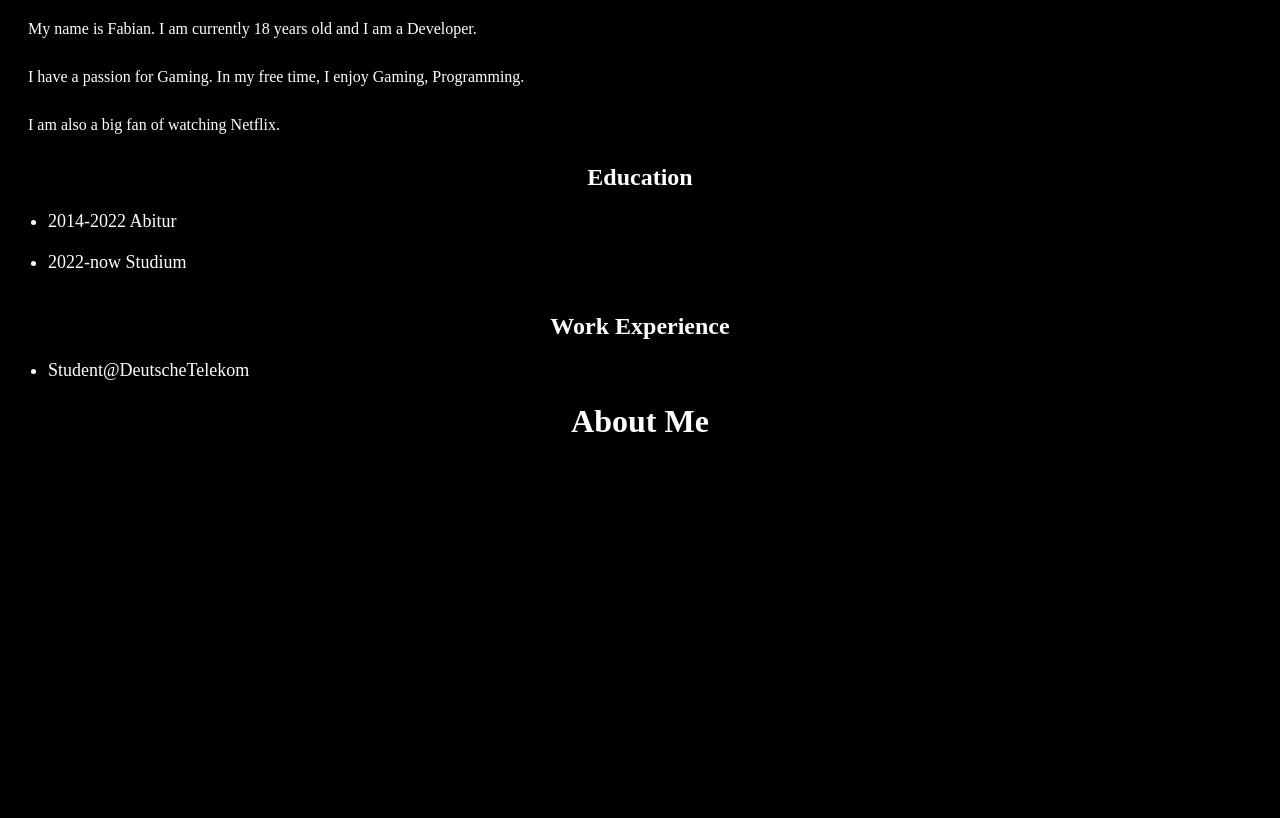
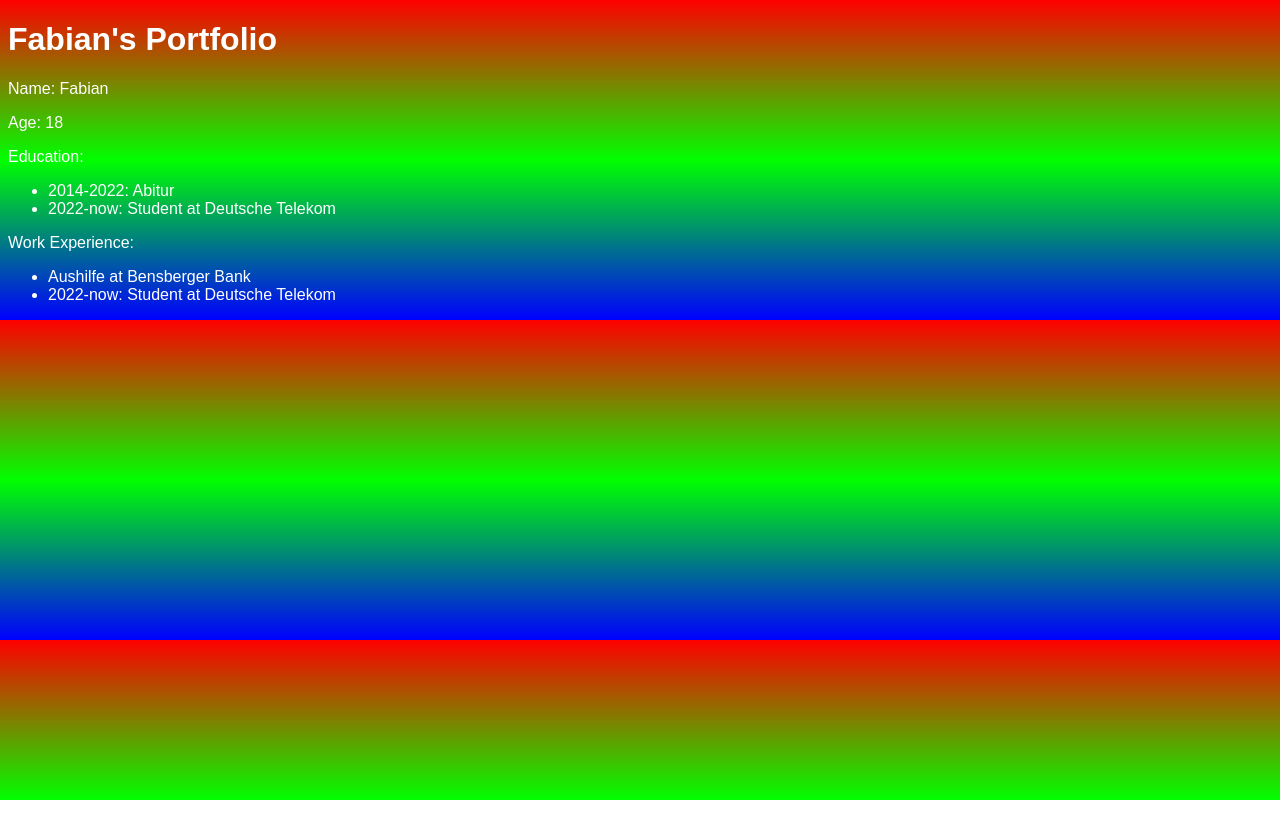
Before and after one commit to itsFabiDev/itsFabiDev.github.io, a plain HTML site: page index.html in a window 1280 px wide. Drawn offline with Linux system fonts and the light colour scheme.

Commit message:
Update index.html

```diff
--- a/index.html
+++ b/index.html
@@ -1,58 +1,28 @@
 <!DOCTYPE html>
 <html>
   <head>
-    <title>About Me</title>
+    <title>Fabian's Portfolio</title>
     <style>
-      /* Center align the content */
       body {
-        min-height: 100vh;
-        background-color: black; /* Change the background color */
-        color: white; /* Change the text color */
-      }
-
-      /* Add some padding and margin */
-      p {
-        padding: 10px;
-        margin: 10px;
-      }
-
-      /* Style the headings */
-      h1, h2 {
-        text-align: center;
-      }
-
-      /* Style the list items and center align them */
-      ul {
-        text-align: left;
-        display: flex;
-        flex-direction: column;
-      }
-      li {
-        font-size: 18px;
-        margin-bottom: 20px; /* this will separate each list item vertically */
-      }
-      /* Align the header at the top center of the website */
-      h1 {
-        position: absolute;
-        top: 50%;
-        left: 50%;
-        transform: translate(-50%, -50%);
+        background: linear-gradient(to bottom, rgb(255,0,0), rgb(0,255,0), rgb(0,0,255));
+        color: white;
+        font-family: Arial, sans-serif;
       }
     </style>
   </head>
   <body>
-    <h1>About Me</h1>
-    <p>My name is Fabian. I am currently 18 years old and I am a Developer.</p>
-    <p>I have a passion for Gaming. In my free time, I enjoy Gaming, Programming.</p>
-    <p>I am also a big fan of watching Netflix.</p>
-    <h2>Education</h2>
+    <h1>Fabian's Portfolio</h1>
+    <p>Name: Fabian</p>
+    <p>Age: 18</p>
+    <p>Education:</p>
     <ul>
-      <li>2014-2022 Abitur</li>
-      <li>2022-now Studium</li>
+      <li>2014-2022: Abitur</li>
+      <li>2022-now: Student at Deutsche Telekom</li>
     </ul>
-    <h2>Work Experience</h2>
+    <p>Work Experience:</p>
     <ul>
-      <li>Student@DeutscheTelekom</li>
+      <li>Aushilfe at Bensberger Bank</li>
+      <li>2022-now: Student at Deutsche Telekom</li>
     </ul>
   </body>
 </html>
```
